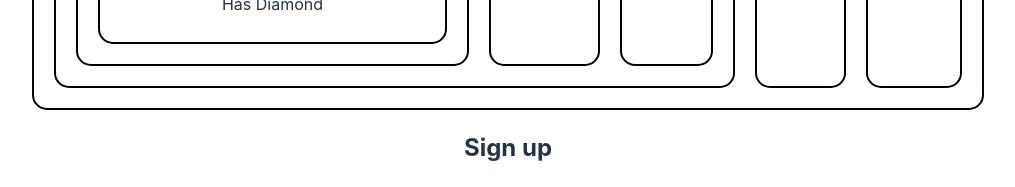
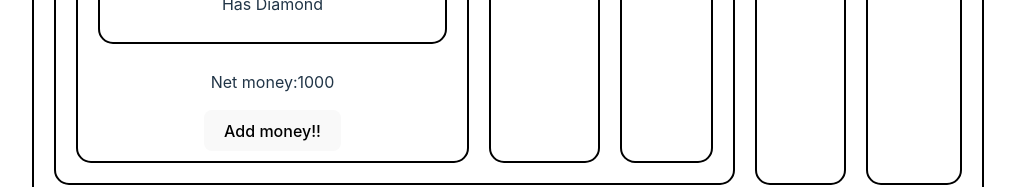
Before and after one commit to GGTuran/taking-away, a React (Vite) app: page / in a window 1280 px wide. Shown: the part 546-733 px from the top of the page, without its empty margins (132-1147 px from the left). Built offline with nearby package versions, Linux system fonts and the light colour scheme.

Commit message:
used context with function

```diff
--- a/src/Components/Grandpa/Grandpa.jsx
+++ b/src/Components/Grandpa/Grandpa.jsx
@@ -1,16 +1,19 @@
-import { createContext } from "react";
+import { createContext, useState } from "react";
 import Aunty from "../Aunty/Aunty";
 import Dad from "../Dad/Dad";
 import Uncle from "../Uncle/Uncle";
 import './Grandpa.css'
 
 export const AssetContext = createContext('Is my Queen');
+export const MoneyContext = createContext(1000);
 
 const Grandpa = () => {
+    const [money, setMoney] = useState(1000);
     const asset = 'Diamond';
     return (
         <div className="grandpa     ">
             <h2>Grandpa</h2>
+            <MoneyContext.Provider value={[money, setMoney]}>
                 <AssetContext.Provider value="Is my Queen">
                     <section className="flex">
                         <Dad asset={asset}></Dad>
@@ -18,6 +21,7 @@
                         <Aunty></Aunty>
                     </section>
                 </AssetContext.Provider>
+            </MoneyContext.Provider>
         </div>
     );
 };
--- a/src/Components/Myself/Myself.jsx
+++ b/src/Components/Myself/Myself.jsx
@@ -1,13 +1,19 @@
+import { useContext } from "react";
 import Special from "../Special/Special";
 import PropTypes from 'prop-types';
+import { MoneyContext } from "../Grandpa/Grandpa";
 
 const Myself = ({asset}) => {
+    const[money, setMoney] = useContext(MoneyContext);
     return (
         <div>
            <h2>Myself</h2>
            <section className="flex">
             <Special asset={asset}></Special>
+
            </section>
+           <p>Net money:{money}</p>
+           <button onClick={() => setMoney(money+1000)} > Add money!!</button>
         </div>
     );
 };
```
Lines whose indentation alone changed are shown as unchanged.
